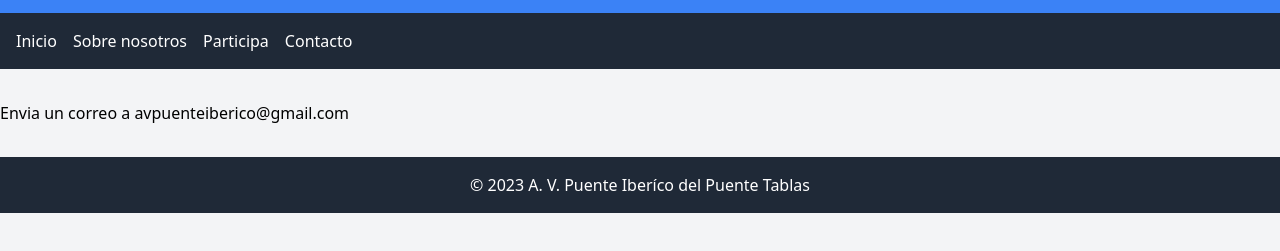
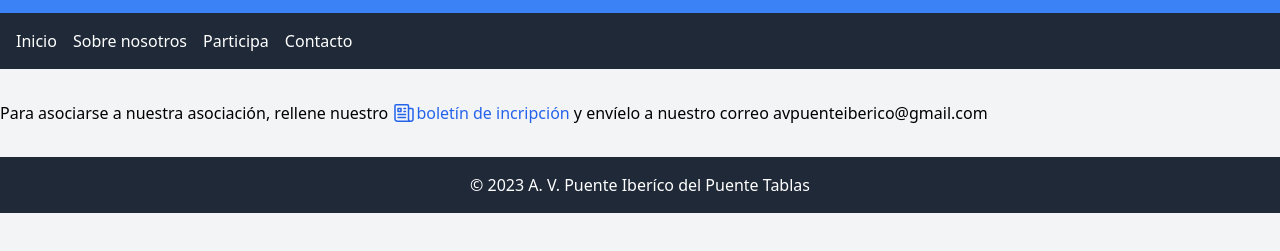
Before and after one commit to jmoral/avpuenteiberico, a plain HTML site: page contacto.html in a window 1280 px wide. Shown: the part 67-318 px from the top of the page. Drawn offline with nearby package versions, Linux system fonts and the light colour scheme.

Commit message:
boletín inscripción

```diff
--- a/contacto.html
+++ b/contacto.html
@@ -31,7 +31,15 @@
 
 <!-- Contenido principal (aquí agregarías el contenido específico de cada sección) -->
 <section class="container mx-auto my-8">
-    Envia un correo a <a href="mailto:avpuenteiberico@gmail.com">avpuenteiberico@gmail.com</a>
+    Para asociarse a nuestra asociación, rellene nuestro
+    <a href="pdf/socio.pdf" class="inline-flex items-center align-bottom font-medium text-blue-600 dark:text-blue-500 hover:underline">
+        <svg xmlns="http://www.w3.org/2000/svg" fill="none" viewBox="0 0 24 24" stroke-width="1.5" stroke="currentColor" class="w-6 h-6">
+            <path stroke-linecap="round" stroke-linejoin="round" d="M12 7.5h1.5m-1.5 3h1.5m-7.5 3h7.5m-7.5 3h7.5m3-9h3.375c.621 0 1.125.504 1.125 1.125V18a2.25 2.25 0 01-2.25 2.25M16.5 7.5V18a2.25 2.25 0 002.25 2.25M16.5 7.5V4.875c0-.621-.504-1.125-1.125-1.125H4.125C3.504 3.75 3 4.254 3 4.875V18a2.25 2.25 0 002.25 2.25h13.5M6 7.5h3v3H6v-3z" />
+          </svg>
+        boletín de incripción
+    </a>
+    y envíelo a nuestro correo
+    <a href="mailto:avpuenteiberico@gmail.com">avpuenteiberico@gmail.com</a>
 </section>
 
 <!-- Pie de Página -->
```
Also changed, not shown: index.html (+0 -5 lines), 1 other file.
